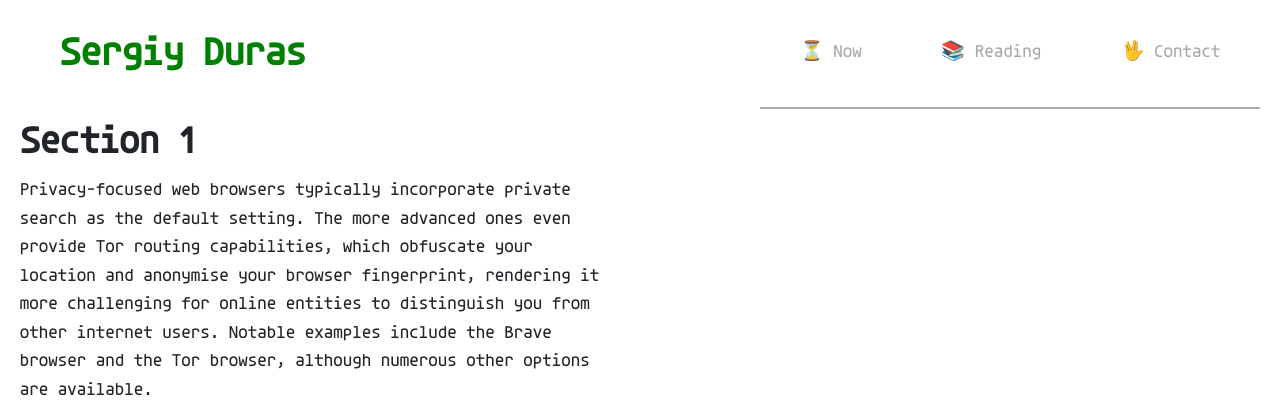
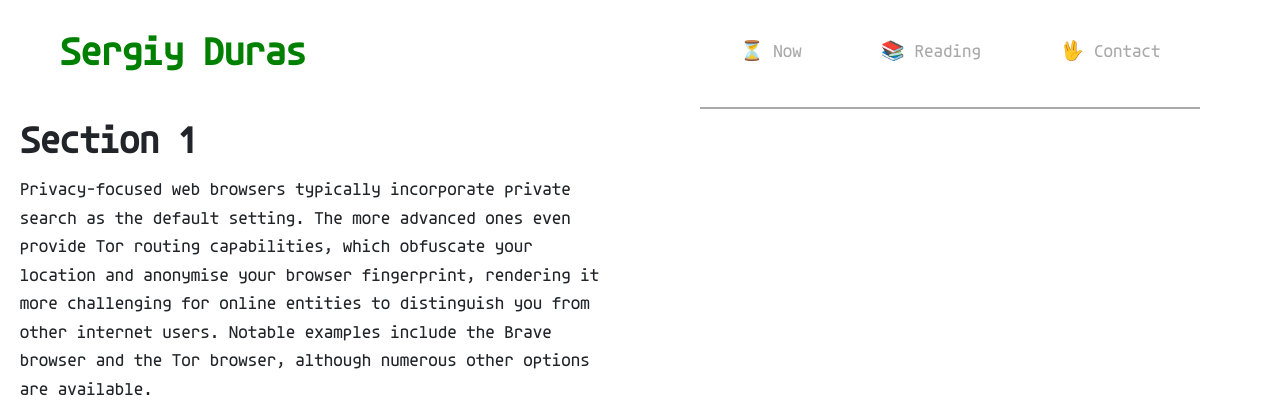
Before and after one commit to sduras/website, a Flask app: page / in a window 1280 px wide. Shown: the top 420 px of the page. Run offline with Flask 3, Linux system fonts and the light colour scheme.

Commit message:
initial commit

```diff
--- a/api/templates/base.html
+++ b/api/templates/base.html
@@ -18,7 +18,7 @@
         <div class="nav-left">
           <h1 class="title">Sergiy Duras</h1>
         </div>
-        <div class="nav-right">
+        <div class="nav-center">
           <div class="tabs">
             <a>⏳ Now</a>
             <a>📚 Reading</a>
```
